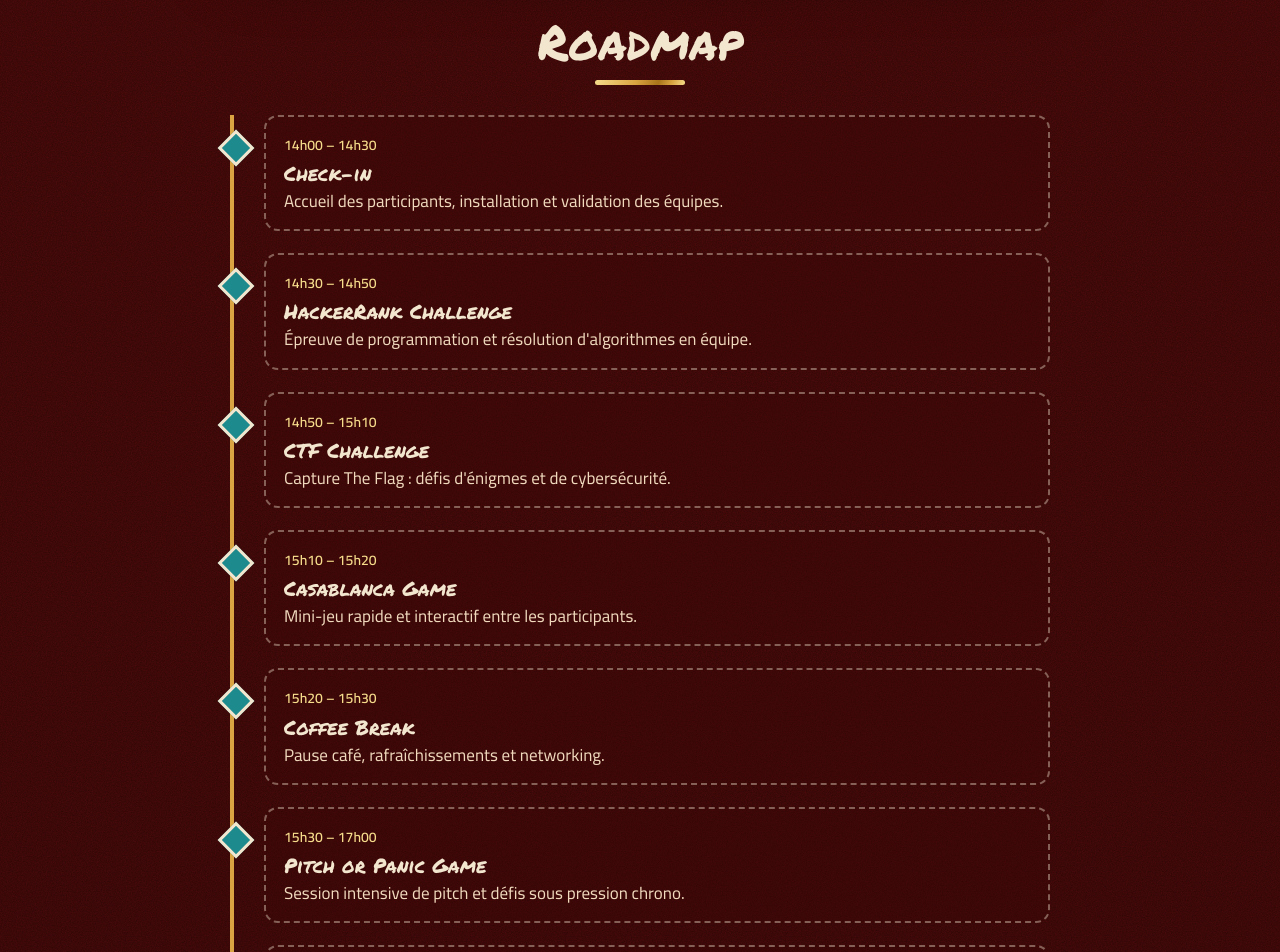
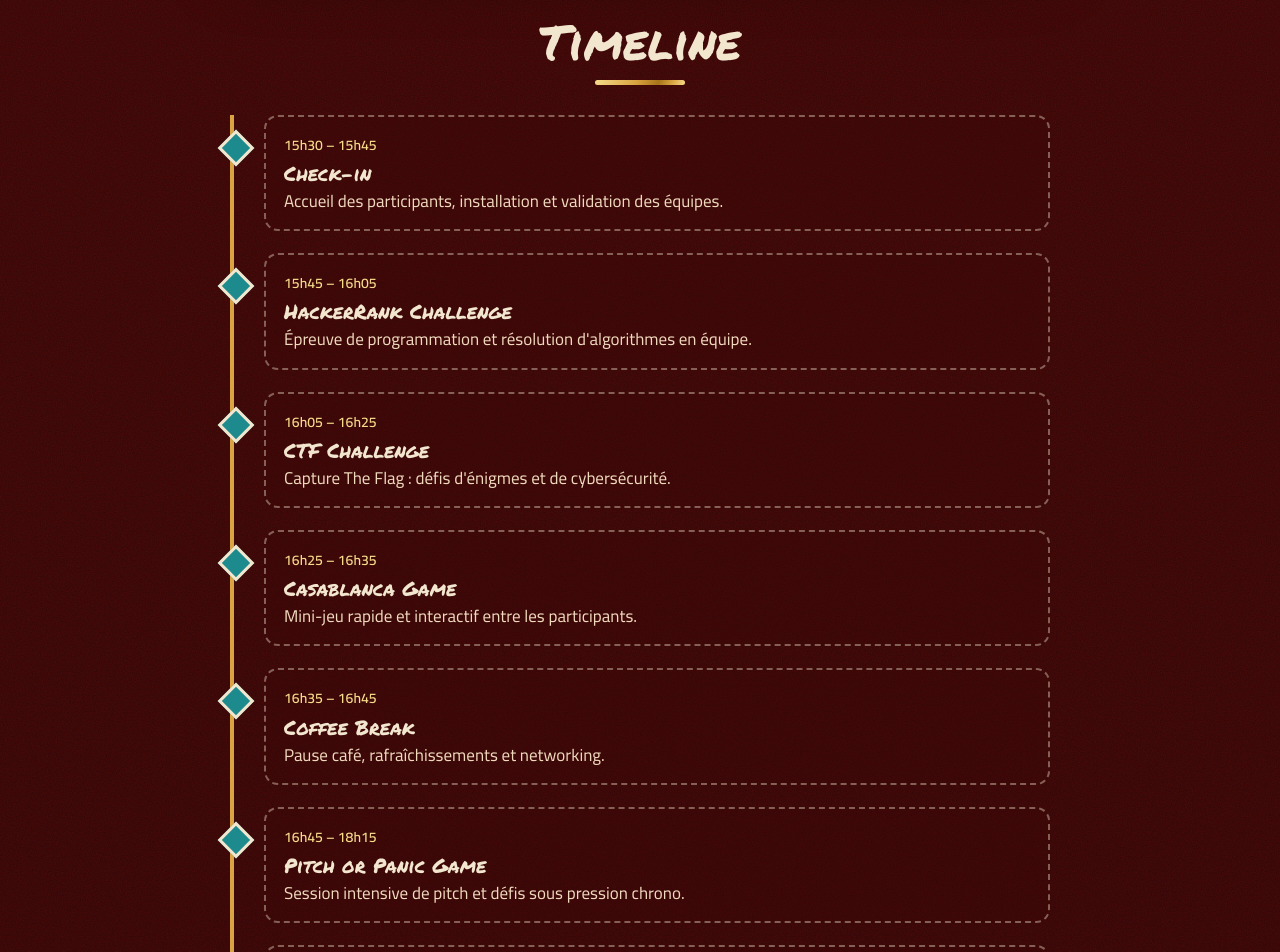
Before and after one commit to fadizarai/mic-zwin, a plain HTML site: page index.html in a window 1280 px wide. Shown: the part 2320-3272 px from the top of the page. Drawn offline with Linux system fonts and the light colour scheme; a web font is replaced by a local one.

Commit message:
Rename roadmap to timeline and update schedule hours

```diff
--- a/index.html
+++ b/index.html
@@ -65,41 +65,41 @@
     <div class="done" id="done" hidden tabindex="-1"></div>
   </section>
 
-  <section class="wrap" id="roadmap">
-    <h2 class="title">Roadmap</h2>
+  <section class="wrap" id="timeline">
+    <h2 class="title">Timeline</h2>
     <ol class="road">
       <li>
-        <time>14h00 – 14h30</time>
+        <time>15h30 – 15h45</time>
         <h3>Check-in</h3>
         <p>Accueil des participants, installation et validation des équipes.</p>
       </li>
       <li>
-        <time>14h30 – 14h50</time>
+        <time>15h45 – 16h05</time>
         <h3>HackerRank Challenge</h3>
         <p>Épreuve de programmation et résolution d'algorithmes en équipe.</p>
       </li>
       <li>
-        <time>14h50 – 15h10</time>
+        <time>16h05 – 16h25</time>
         <h3>CTF Challenge</h3>
         <p>Capture The Flag : défis d'énigmes et de cybersécurité.</p>
       </li>
       <li>
-        <time>15h10 – 15h20</time>
+        <time>16h25 – 16h35</time>
         <h3>Casablanca Game</h3>
         <p>Mini-jeu rapide et interactif entre les participants.</p>
       </li>
       <li>
-        <time>15h20 – 15h30</time>
+        <time>16h35 – 16h45</time>
         <h3>Coffee Break</h3>
         <p>Pause café, rafraîchissements et networking.</p>
       </li>
       <li>
-        <time>15h30 – 17h00</time>
+        <time>16h45 – 18h15</time>
         <h3>Pitch or Panic Game</h3>
         <p>Session intensive de pitch et défis sous pression chrono.</p>
       </li>
       <li>
-        <time>17h00 – 17h30</time>
+        <time>18h15 – 18h30</time>
         <h3>Winners Announcement & Prizes</h3>
         <p>Annonce des vainqueurs, remise des prix et clôture de l'événement.</p>
       </li>
```
